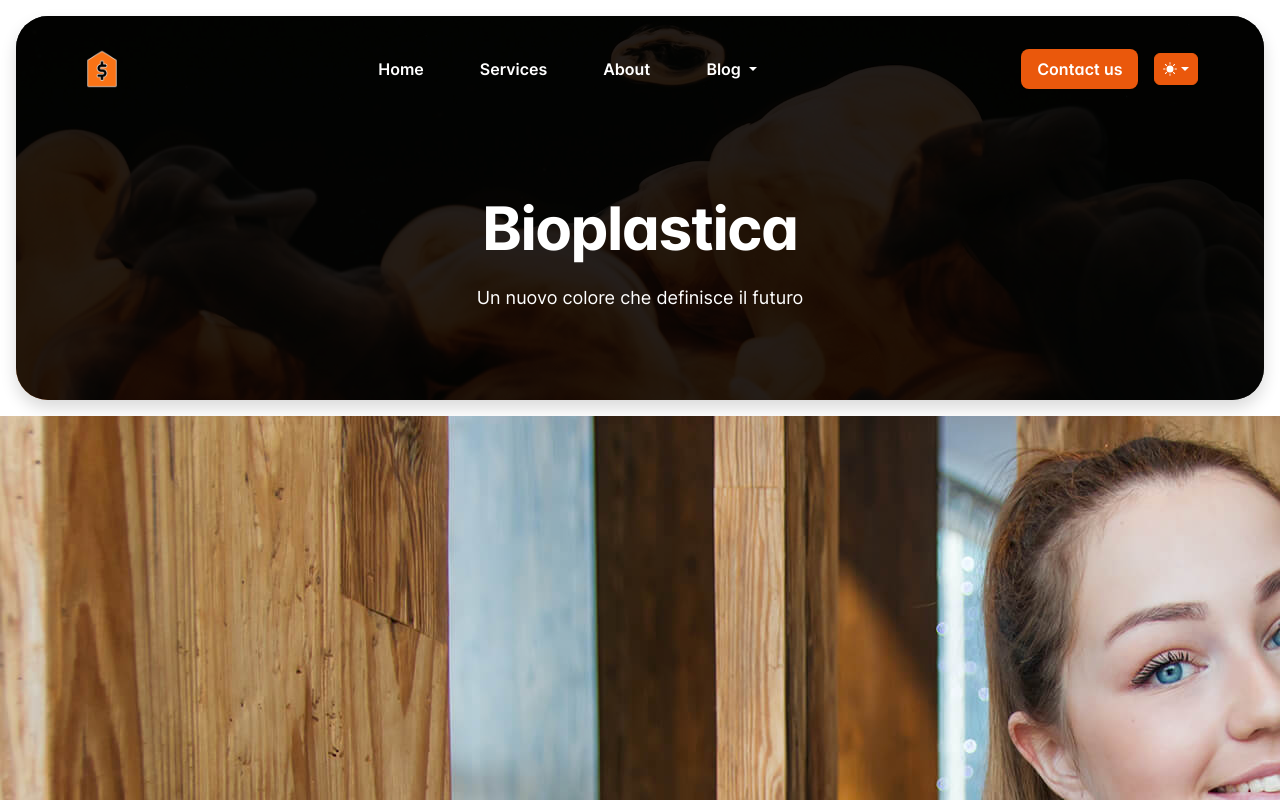
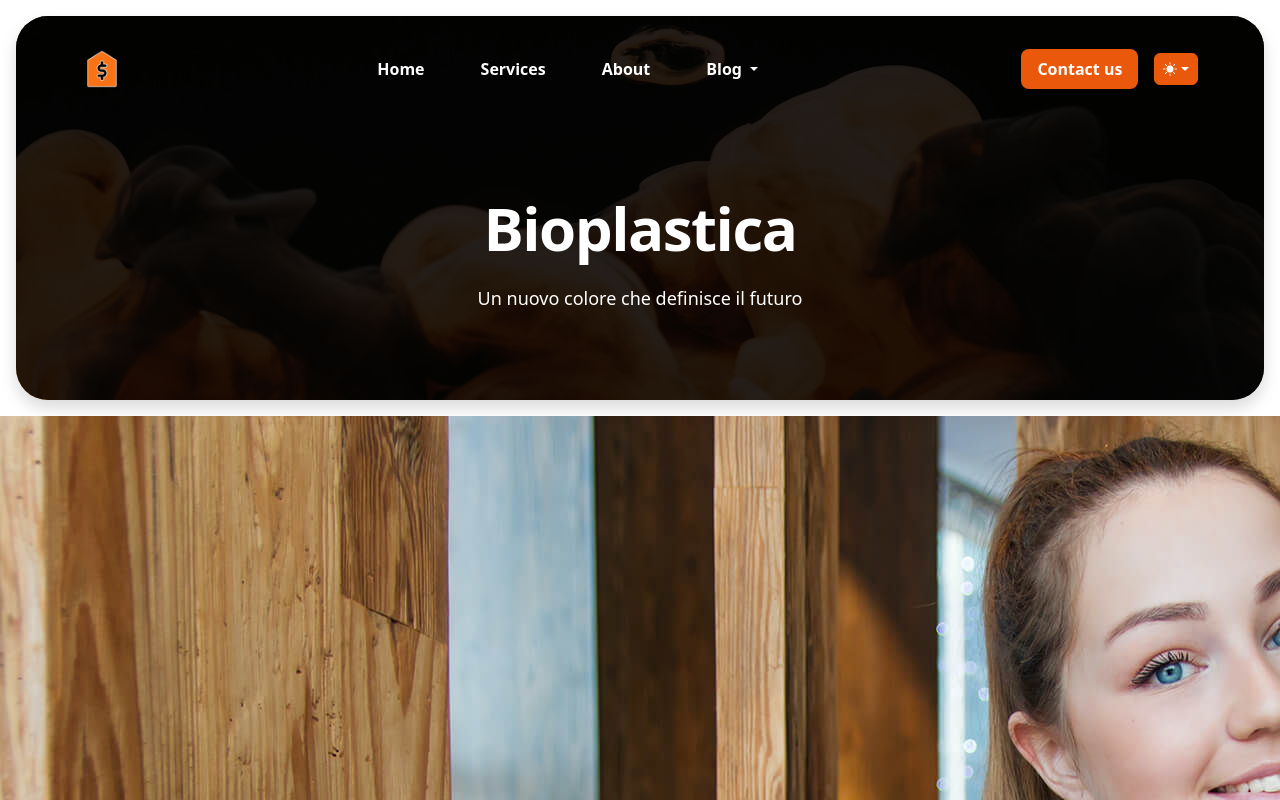
Before and after one commit to jm-97/critical-thinking.github.io, a plain HTML site: page index.html in a window 1280 px wide. Shown: the top 800 px of the page. Drawn offline with Linux system fonts and the light colour scheme.

Commit message:
add href css for index html

```diff
--- a/index.html
+++ b/index.html
@@ -67,6 +67,7 @@
         Or just remove it!!!!
     -->
     <link rel="canonical" href="your_canonical_url_goes_here">
+    <link href="assets/css/main.css" rel="stylesheet">
 
 </head>
 
```
